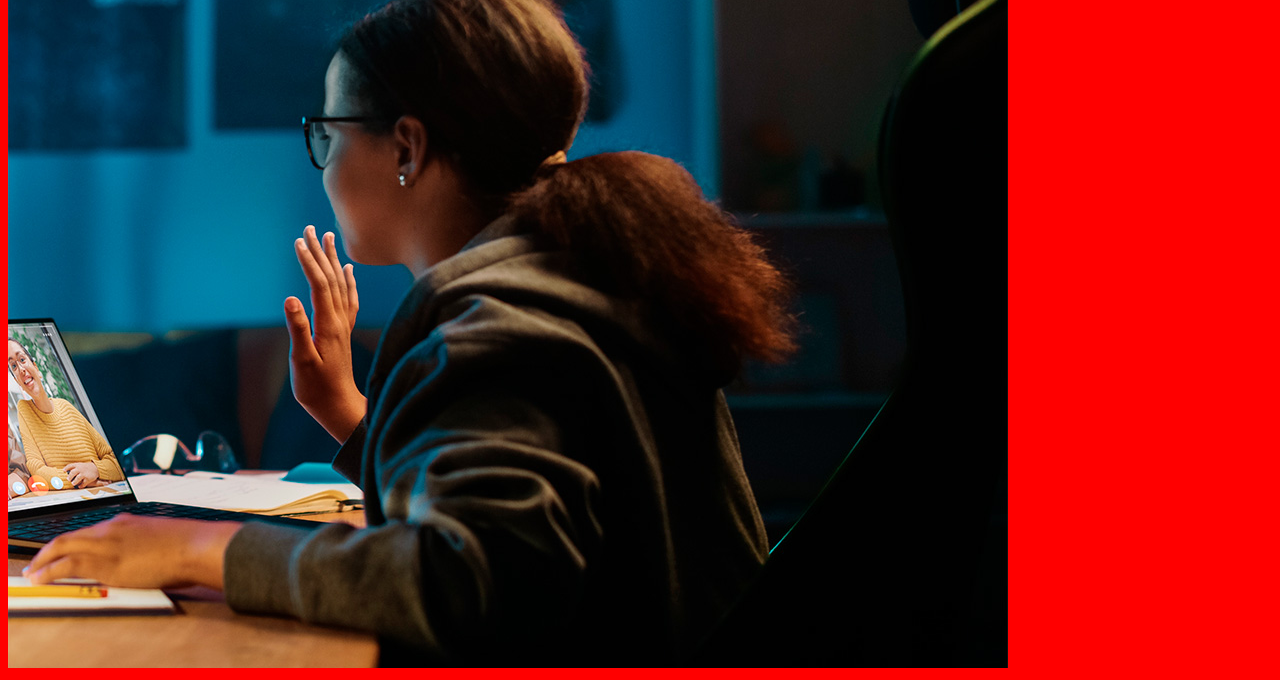
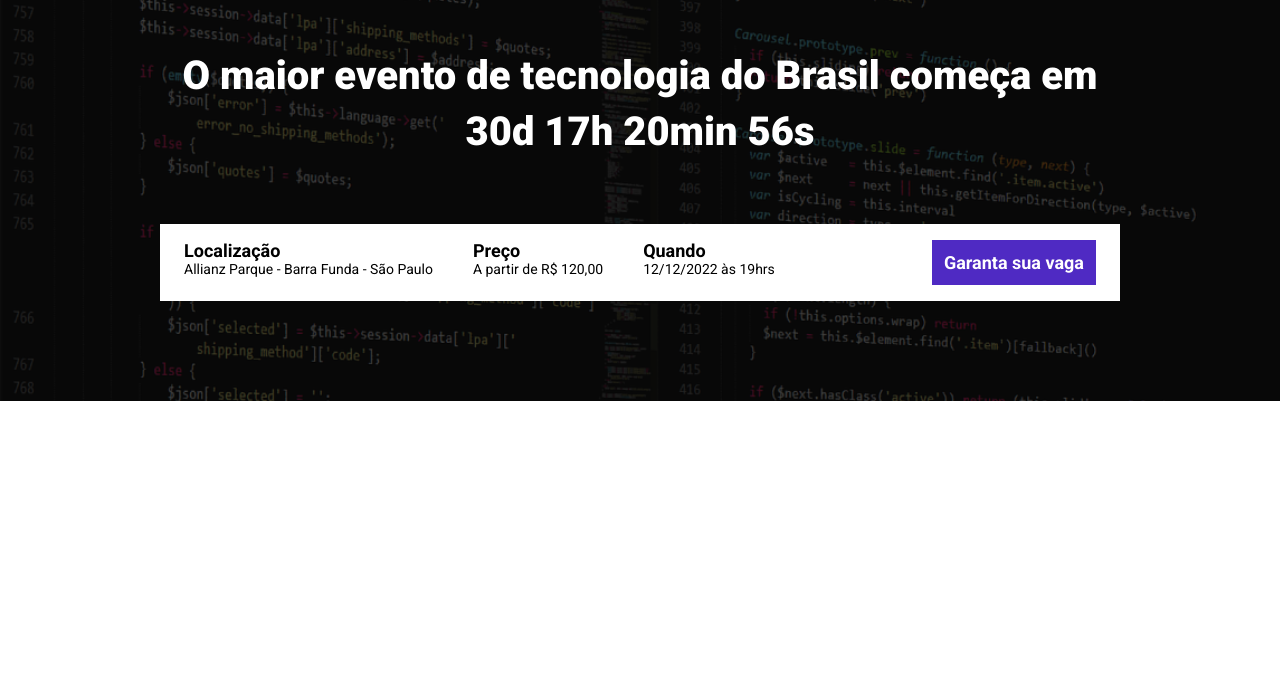
Before and after one commit to MarcosVSRamos/Ebac_tech_talks, a website built with Parcel: page src/index.html in a window 1280 px wide. Shown: the part 160-840 px from the top of the page. After the commit the page ends 800 px from the top, so only its background shows below. Built offline with nearby package versions, Linux system fonts and the light colour scheme.

Commit message:
Concluindo o cabeçalho

```diff
--- a/package.json
+++ b/package.json
@@ -9,10 +9,10 @@
   "keywords": [],
   "author": "",
   "license": "ISC",
-  "description": "",
   "devDependencies": {
     "@parcel/transformer-sass": "^2.13.0",
     "parcel": "^2.13.0",
     "sharp": "^0.33.5"
-  }
+  },
+  "description": ""
 }
--- a/src/index.html
+++ b/src/index.html
@@ -5,14 +5,48 @@
     <meta name="viewport" content="width=device-width, initial-scale=1.0">
     <title>Document</title>
 
+    <link rel="preconnect" href="https://fonts.googleapis.com">
+    <link rel="preconnect" href="https://fonts.gstatic.com" crossorigin>
+    <link href="https://fonts.googleapis.com/css2?family=Oswald&family=Roboto:wght@400;700;900&display=swap" rel="stylesheet">
+
     <link rel="stylesheet" href="styles/main.scss">
 
 </head>
 <body>
-    <h1>Olá</h1>
-    <img src="./images/backend.png" alt="">
 
-    <script src="scripts/main.js"></script>
+    <header class="hero">
+        <div class="container">
+            <img class="hero__logo" src="./images/ebac_logo.svg" alt="EBAC">
+            <p class="hero__text">
+                O maior evento de tecnologia do Brasil começa em 30d 17h 20min 56s
+            </p>
+
+            <div class="infos-bar">
+                <ul class="infos-bar__infos">
+                    <li class="infos-bar__infos__item">
+                        <b>Localização</b>
+                        Allianz Parque - Barra Funda - São Paulo
+                    </li>
+                    <li class="infos-bar__infos__item">
+                        <b>Preço</b>
+                        A partir de R$ 120,00
+                    </li>
+                    <li class="infos-bar__infos__item">
+                        <b>Quando</b>
+                        12/12/2022 às 19hrs
+                    </li>
+                </ul>
+
+                <a href="#" class="button button--primary">
+                    Garanta sua vaga
+                </a>
+
+            </div>
+
+        </div>
+    </header>
+
+
 
 </body>
 </html>
--- /dev/null
+++ b/src/styles/_hero.scss
@@ -0,0 +1,54 @@
+.hero {
+    padding-top: 64px;
+    padding-bottom: 100px;
+    background-image: url(../images/fundo.png);
+    background-repeat: no-repeat;
+    background-size: cover;
+    position: relative;
+
+    .container {
+        position: relative;
+    }
+
+    &::before {
+        position: absolute;
+        top: 0;
+        left: 0;
+        width: 100%;
+        height: 100%;
+        background-color: #000000;
+        opacity: .7;
+        content: '';
+    }
+
+    &__text {
+        margin-top: 64px;
+        margin-bottom: 64px;
+        text-align: center;
+        font-size: 40px;
+        font-weight: 800;
+        line-height: 56px;
+    }
+
+    &__logo {
+        display: block;
+        margin: 0 auto;
+        height: 80px;
+    }
+
+    @media (max-width: 640px) {
+
+        padding: 40px 0;
+
+        &__logo {
+            height: 40px;
+        }
+
+        &__text {
+            font-size: 22px;
+            line-height: 24px;
+            margin: 24px 0;
+        }
+    }
+
+}
--- /dev/null
+++ b/src/styles/components/_buttons.scss
@@ -0,0 +1,31 @@
+.button {
+
+    padding: 12px;
+    font-size: 18px;
+    font-weight: bold;
+    text-decoration: none;
+    text-align: center;
+    white-space: nowrap;
+
+    &--primary {
+
+        color: #fff;
+        background-color: #4F2AC3;
+
+    }
+
+    @media (max-width: 640px) {
+
+        display: block;
+        width: 100%;
+
+    }
+
+    @media (max-width: 1024px) {
+
+        display: flex;
+        align-items: center;
+
+    }
+
+}
--- /dev/null
+++ b/src/styles/components/_infos_bar.scss
@@ -0,0 +1,54 @@
+.infos-bar {
+
+    display: flex;
+    justify-content: space-between;
+    padding: 16px 24px;
+    background-color: #fff;
+
+    &__infos {
+
+        display: flex;
+        gap: 40px;
+
+        &__item {
+
+            font-size: 14px;
+            color: black;
+
+            b {
+                font-size: 18px;
+                display: block;
+                color: black;
+            }
+
+        }
+
+    }
+
+    @media (max-width: 640px) {
+
+        display: block;
+
+        &__infos {
+
+            display: block;
+
+            &__item {
+
+                margin-bottom: 24px;
+
+            }
+
+        }
+
+    }
+
+    @media (max-width: 1024px) {
+
+        &__infos {
+            gap: 16px;
+        }
+
+    }
+
+}
--- a/src/styles/main.scss
+++ b/src/styles/main.scss
@@ -1,3 +1,27 @@
-body {
-    background-color: red;
+@use 'hero';
+@use 'components/infos_bar';
+@use 'components/buttons';
+
+*{
+    margin: 0;
+    padding: 0;
+    box-sizing: border-box;
+    font-family: "Roboto", serif;
+    color: #fff;
+    list-style: none;
 }
+
+.container {
+    max-width: 960px;
+    width: 100%;
+    margin: 0 auto;
+
+    @media (max-width: 640px) {
+        max-width: 80%;
+    }
+
+    @media (max-width: 1024px) {
+        max-width: 90%;
+    }
+
+}
```
